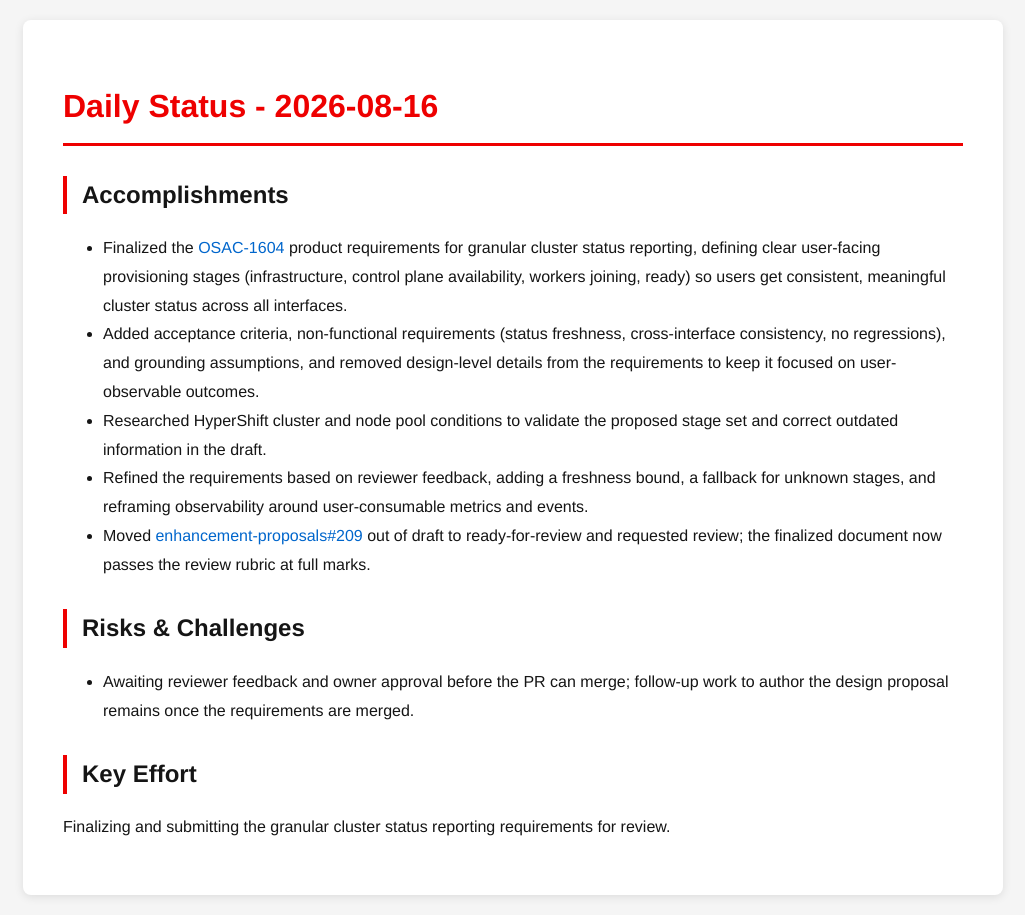
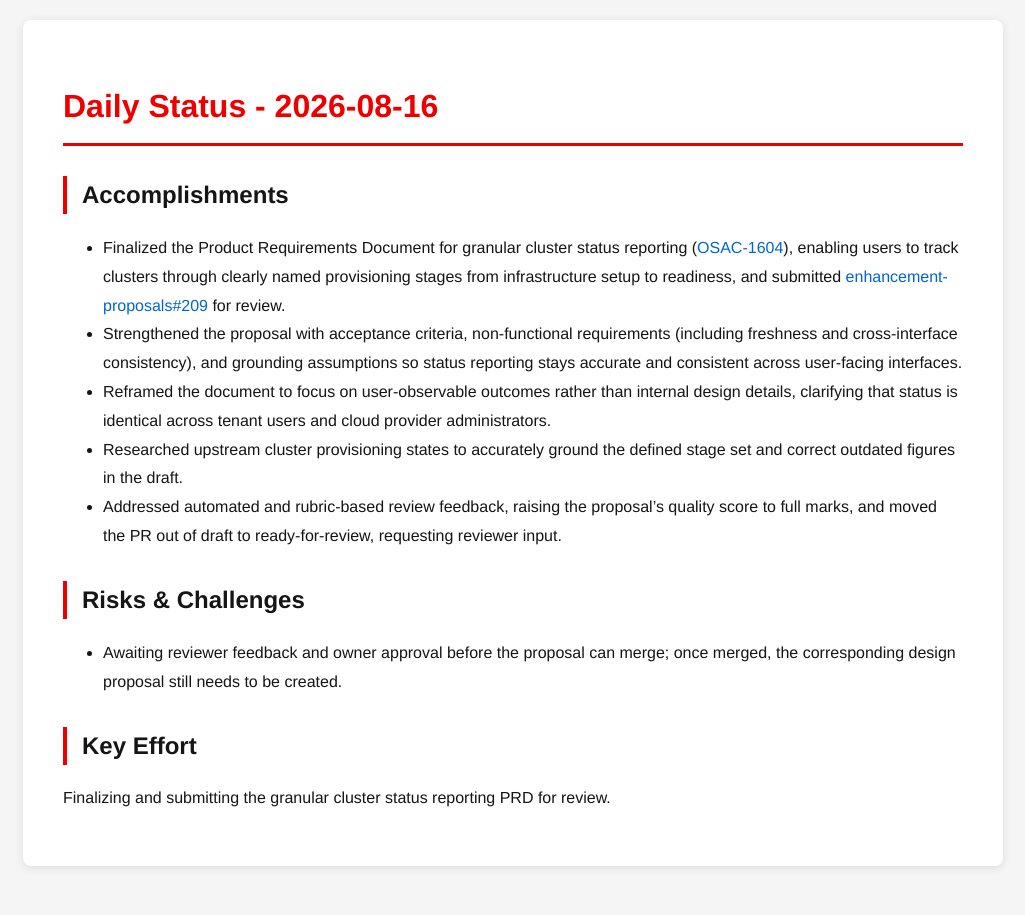
Before and after one commit to tzvatot/daily-status, a Jekyll site: the page built from 2026-08-16.md, in a window 1280 px wide. Shown: the whole page, without its empty margins (127-1152 px from the left). Built offline with Jekyll 4.4.1, drawn with Linux system fonts in a browser that asks for light colours.

Commit message:
Daily status update - 2026-08-16

```diff
--- a/2026-08-16.md
+++ b/2026-08-16.md
@@ -7,14 +7,14 @@ date: 2026-08-16
 # Daily Status - 2026-08-16
 
 ## Accomplishments
-- Finalized the [OSAC-1604](https://redhat.atlassian.net/browse/OSAC-1604) product requirements for granular cluster status reporting, defining clear user-facing provisioning stages (infrastructure, control plane availability, workers joining, ready) so users get consistent, meaningful cluster status across all interfaces.
-- Added acceptance criteria, non-functional requirements (status freshness, cross-interface consistency, no regressions), and grounding assumptions, and removed design-level details from the requirements to keep it focused on user-observable outcomes.
-- Researched HyperShift cluster and node pool conditions to validate the proposed stage set and correct outdated information in the draft.
-- Refined the requirements based on reviewer feedback, adding a freshness bound, a fallback for unknown stages, and reframing observability around user-consumable metrics and events.
-- Moved [enhancement-proposals#209](https://github.com/osac-project/enhancement-proposals/pull/209) out of draft to ready-for-review and requested review; the finalized document now passes the review rubric at full marks.
+- Finalized the Product Requirements Document for granular cluster status reporting ([OSAC-1604](https://redhat.atlassian.net/browse/OSAC-1604)), enabling users to track clusters through clearly named provisioning stages from infrastructure setup to readiness, and submitted [enhancement-proposals#209](https://github.com/osac-project/enhancement-proposals/pull/209) for review.
+- Strengthened the proposal with acceptance criteria, non-functional requirements (including freshness and cross-interface consistency), and grounding assumptions so status reporting stays accurate and consistent across user-facing interfaces.
+- Reframed the document to focus on user-observable outcomes rather than internal design details, clarifying that status is identical across tenant users and cloud provider administrators.
+- Researched upstream cluster provisioning states to accurately ground the defined stage set and correct outdated figures in the draft.
+- Addressed automated and rubric-based review feedback, raising the proposal's quality score to full marks, and moved the PR out of draft to ready-for-review, requesting reviewer input.
 
 ## Risks & Challenges
-- Awaiting reviewer feedback and owner approval before the PR can merge; follow-up work to author the design proposal remains once the requirements are merged.
+- Awaiting reviewer feedback and owner approval before the proposal can merge; once merged, the corresponding design proposal still needs to be created.
 
 ## Key Effort
-Finalizing and submitting the granular cluster status reporting requirements for review.
+Finalizing and submitting the granular cluster status reporting PRD for review.
```
